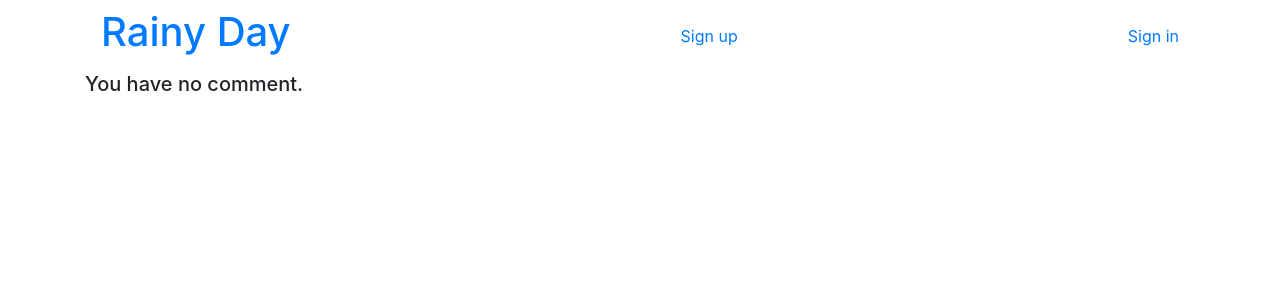
After one commit to syntaxkim/project1-rainyday, a Flask app: template templates/comments.html in a window 1280 px wide. The commit adds this page. Shown: the top 300 px of the page. Run offline with Flask 2, Linux system fonts and the light colour scheme; the template is opened without the code that fills it, so the values that code supplies are empty; some libraries are stand-ins or nearby versions.

Commit message:
comment link to location

```diff
--- a/application.py
+++ b/application.py
@@ -130,8 +130,6 @@ def location(location_id):
 @app.route("/user/<string:name>")
 def user(name):
     if session["user_id"][1] == name:
-        locations = db.execute("SELECT * FROM locations WHERE id IN (SELECT location_id FROM checkins WHERE name=:name)",
-            {"name": name}).fetchall()
         number = db.execute("SELECT COUNT(*) FROM checkins WHERE name=:name",
             {"name": name}).fetchone()
         comments = db.execute("SELECT * FROM checkins WHERE name=:name",
@@ -139,7 +137,7 @@ def user(name):
         if not comments:
             return render_template("comments.html")
 
-        return render_template("comments.html", number=number, locations=locations, comments=comments)
+        return render_template("comments.html", number=number, comments=comments)
 
     else:
         return render_template("error.html", message="The requested URL was not found on this server."), 404
--- /dev/null
+++ b/templates/comments.html
@@ -0,0 +1,23 @@
+{% extends "layout.html" %}
+
+{% block body %}
+
+    {% if comments %}
+        <div>
+            <h5>You have {{ number.count }} comment(s).</h5>
+        </div>
+        <div>
+            <ul>
+            {% for comment in comments %}
+            {% set location_id=comment.location_id %}
+                <li><h5><a href="{{ url_for('location', location_id=location_id) }}">{{ comment.comment }}</a>, {{ comment.time }}</h5></li>
+            {% endfor %}
+            </ul>
+        </div>
+    {% else %}
+        <div>
+            <h5>You have no comment.</h5>
+        </div>
+    {% endif %}
+
+{% endblock %}
--- a/templates/layout.html
+++ b/templates/layout.html
@@ -16,7 +16,7 @@
         <div class="container">
             <div class="b-5">
             <div class="navbar">
-                <h1 style><a href="/">Rainy Day</a></h1>
+                <h1><a href="/">Rainy Day</a></h1>
 
                 {% if not "user_id" in session %}
                 <div>
```
